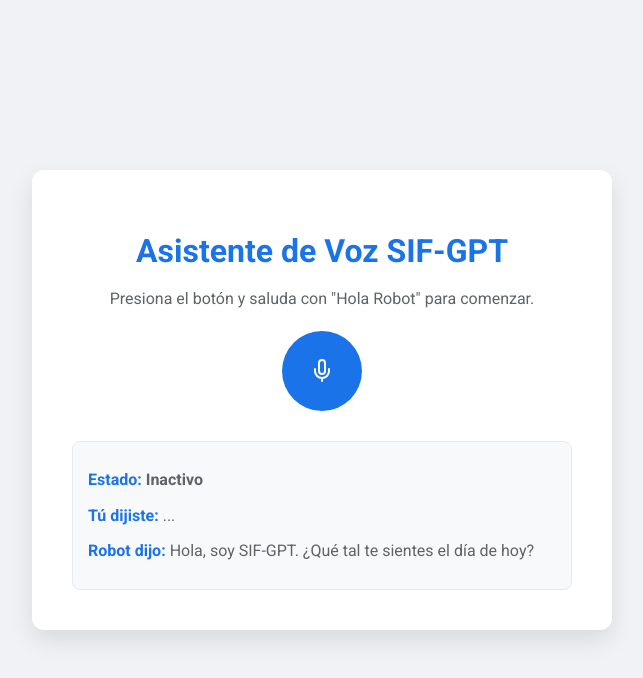
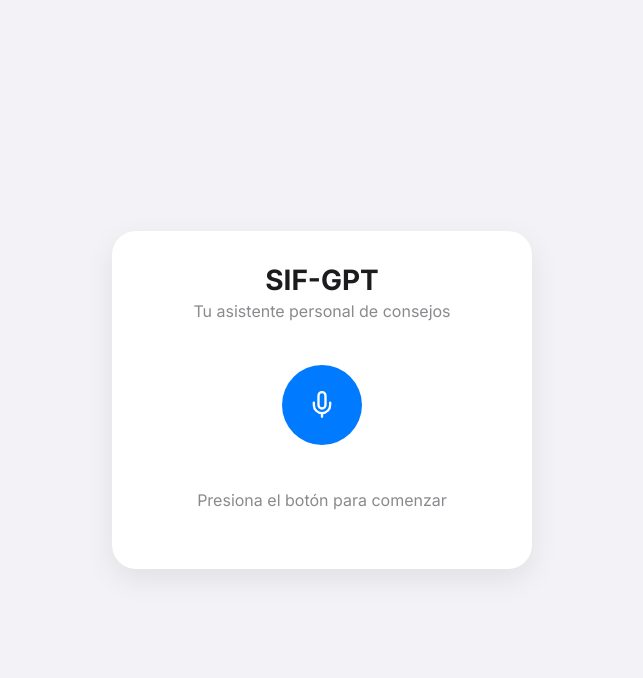
Before and after one commit to afelipfo/yyckyl, a plain HTML site: page index.html in a window 1280 px wide. Both pictures are taken after a click on the button "Activar micrófono". Shown: the whole page, without its empty margins (318-961 px from the left). Drawn offline with Linux system fonts and the light colour scheme.

Commit message:
actualizacion

```diff
--- a/index.html
+++ b/index.html
@@ -3,25 +3,31 @@
 <head>
     <meta charset="UTF-8">
     <meta name="viewport" content="width=device-width, initial-scale=1.0">
-    <title>Chat de Voz SIF-GPT</title>
+    <title>SIF-GPT | Asistente de Voz Profesional</title>
+    <link rel="stylesheet" href="https://fonts.googleapis.com/css2?family=Inter:wght@400;600;700&display=swap">
     <link rel="stylesheet" href="style.css">
-    <link rel="preconnect" href="https://fonts.googleapis.com">
-    <link rel="preconnect" href="https://fonts.gstatic.com" crossorigin>
-    <link href="https://fonts.googleapis.com/css2?family=Roboto:wght@400;700&display=swap" rel="stylesheet">
 </head>
 <body>
-    <div class="container">
-        <h1>Asistente de Voz SIF-GPT</h1>
-        <p>Presiona el botón y saluda con "Hola Robot" para comenzar.</p>
-        <button id="startButton">
-            <svg xmlns="http://www.w3.org/2000/svg" width="24" height="24" viewBox="0 0 24 24" fill="none" stroke="currentColor" stroke-width="2" stroke-linecap="round" stroke-linejoin="round"><path d="M12 1a3 3 0 0 0-3 3v8a3 3 0 0 0 6 0V4a3 3 0 0 0-3-3z"></path><path d="M19 10v2a7 7 0 0 1-14 0v-2"></path><line x1="12" y1="19" x2="12" y2="22"></line></svg>
-        </button>
-        <div class="status-container">
-            <p><strong>Estado:</strong> <span id="status">Inactivo</span></p>
-            <p><strong>Tú dijiste:</strong> <span id="userText">...</span></p>
-            <p><strong>Robot dijo:</strong> <span id="robotText">...</span></p>
+    <div class="assistant-container">
+        <div class="assistant-header">
+            <h1 class="assistant-title">SIF-GPT</h1>
+            <p class="assistant-subtitle">Tu asistente personal de consejos</p>
+        </div>
+
+        <div id="interaction-zone" class="interaction-zone">
+            <div id="button-container" class="button-container">
+                <button id="mic-button" class="mic-button" aria-label="Activar micrófono">
+                    <svg class="mic-icon" xmlns="http://www.w3.org/2000/svg" width="28" height="28" viewBox="0 0 24 24" fill="none" stroke="currentColor" stroke-width="2" stroke-linecap="round" stroke-linejoin="round"><path d="M12 1a3 3 0 0 0-3 3v8a3 3 0 0 0 6 0V4a3 3 0 0 0-3-3z"></path><path d="M19 10v2a7 7 0 0 1-14 0v-2"></path><line x1="12" y1="19" x2="12" y2="22"></line></svg>
+                </button>
+            </div>
+        </div>
+
+        <div class="transcript-container">
+            <p id="status-text" class="status-text">Presiona el botón para comenzar</p>
+            <p id="user-speech" class="user-speech"></p>
         </div>
     </div>
+
     <script src="script.js"></script>
 </body>
 </html>
--- a/script.js
+++ b/script.js
@@ -1,144 +1,217 @@
+'use strict';
+
 document.addEventListener('DOMContentLoaded', () => {
-    // Referencias a elementos del DOM
-    const startButton = document.getElementById('startButton');
-    const status = document.getElementById('status');
-    const userText = document.getElementById('userText');
-    const robotText = document.getElementById('robotText');
+    // --- 1. CONFIGURACIÓN Y ESTADO DE LA APLICACIÓN ---
 
-    // Comprobación de APIs del navegador
+    const AppState = {
+        IDLE: 'IDLE',
+        LISTENING: 'LISTENING',
+        PROCESSING: 'PROCESSING',
+        SPEAKING: 'SPEAKING',
+        ERROR: 'ERROR'
+    };
+
+    let currentState = AppState.IDLE;
+
+    const config = {
+        lang: 'es-CO', // Lenguaje para reconocimiento y síntesis
+        keywords: {
+            negativo: ["cansado", "agotado", "estresado", "triste", "preocupado", "mal", "terrible", "difícil", "regular"],
+            positivo: ["bien", "feliz", "genial", "increíble", "motivado", "contento", "emocionado", "excelente", "fantástico"]
+        },
+        responses: {
+            negativo: [
+                "Entiendo. Recuerda que está bien no estar bien. Tómate un respiro, lo mereces.",
+                "Lamento que te sientas así. A veces, una pequeña pausa puede cambiarlo todo. Respira.",
+                "Escucho lo que dices. Recuerda que eres más fuerte que tus días malos. Mañana será diferente."
+            ],
+            positivo: [
+                "¡Fantástico! Canaliza esa energía para hacer algo que amas y te impulse aún más.",
+                "Me alegra mucho escuchar eso. Aprovecha esta increíble sensación y compártela.",
+                "¡Excelente! Que esa motivación sea el combustible para alcanzar tus metas de hoy."
+            ],
+            neutral: [
+                "De acuerdo. Aquí tienes un pensamiento: la constancia es más poderosa que la intensidad.",
+                "Entendido. Te comparto una idea: el mejor momento para empezar algo fue ayer, el segundo mejor es ahora.",
+                "Recibido. Un pequeño consejo: enfócate en el progreso, no en la perfección."
+            ]
+        }
+    };
+
+    // --- 2. REFERENCIAS AL DOM ---
+
+    const ui = {
+        micButton: document.getElementById('mic-button'),
+        statusText: document.getElementById('status-text'),
+        userSpeech: document.getElementById('user-speech')
+    };
+
+    // --- 3. INICIALIZACIÓN DE APIS DE VOZ ---
+
     const SpeechRecognition = window.SpeechRecognition || window.webkitSpeechRecognition;
     const synthesis = window.speechSynthesis;
+
     if (!SpeechRecognition || !synthesis) {
-        status.textContent = 'Tu navegador no soporta las APIs de voz necesarias.';
-        startButton.disabled = true;
+        updateUiOnError("Tu navegador no es compatible con las tecnologías de voz. Prueba con Chrome o Edge.");
         return;
     }
+
     const recognition = new SpeechRecognition();
+    recognition.lang = config.lang;
+    recognition.continuous = false; // Queremos que pare después de una frase
+    recognition.interimResults = true; // Para feedback en tiempo real
 
-    // --- SECCIÓN DE INTELIGENCIA: PALABRAS CLAVE Y CONSEJOS TEMÁTICOS ---
-
-    // 1. Palabras clave para detectar el estado de ánimo
-    const keywords = {
-        negativo: ["cansado", "agotado", "estresado", "triste", "preocupado", "mal", "terrible", "difícil", "regular"],
-        positivo: ["bien", "feliz", "genial", "increíble", "motivado", "contento", "emocionado", "excelente", "fantástico"]
+    let spanishVoice;
+    synthesis.onvoiceschanged = () => {
+        const voices = synthesis.getVoices();
+        spanishVoice = voices.find(v => v.lang.startsWith('es-LA')) || voices.find(v => v.lang.startsWith('es-US')) || voices.find(v => v.lang.startsWith('es-MX')) || voices.find(v => v.lang.startsWith('es-ES'));
     };
 
-    // 2. Consejos organizados por estado de ánimo
-    const consejos = {
-        negativo: [ // Consejos para animar o calmar
-            "Respira profundo. A veces, una pausa es todo lo que necesitas.",
-            "Recuerda que todos los días malos terminan. Mañana será una nueva oportunidad.",
-            "Sé amable contigo mismo. Mereces el mismo cuidado que le darías a un amigo.",
-            "Permítete descansar. No tienes que ser productivo todo el tiempo.",
-            "El sol siempre vuelve a salir, incluso después de la tormenta más fuerte.",
-            "Escucha una canción que te guste, la música tiene el poder de sanar."
-        ],
-        positivo: [ // Consejos para mantener o potenciar la energía
-            "¡Excelente! Usa esa energía para dar el primer paso hacia una meta que tengas.",
-            "Aprovecha este momento para agradecer por tres cosas que te hacen sentir así.",
-            "Tu buena actitud es contagiosa. Compártela con alguien hoy.",
-            "Canaliza esa motivación para organizar tu semana y planificar algo emocionante.",
-            "Celebra esta sensación. Reconoce tu propia capacidad para crear días buenos."
-        ],
-        neutral: [ // Consejos generales si no se detecta un ánimo específico
-            "Un pequeño paso hoy es un gran salto para tu mañana.",
-            "Dedica 15 minutos a aprender algo nuevo.",
-            "La disciplina es el puente entre tus metas y tus logros.",
-            "Haz algo hoy que tu 'yo' del futuro agradezca.",
-            "No te compares con los demás; tu camino es único.",
-            "La gratitud transforma lo que tenemos en suficiente."
-        ]
-    };
+    // --- 4. MANEJO DE ESTADO Y UI ---
 
-    let interactionStarted = false;
-    let spanishVoice;
+    function setState(newState) {
+        currentState = newState;
+        document.body.className = `state-${newState.toLowerCase()}`;
+        ui.micButton.className = `mic-button ${newState.toLowerCase()}`;
 
-    synthesis.onvoiceschanged = () => {
-        const voices = synthesis.getVoices();
-        spanishVoice = voices.find(v => v.lang.startsWith('es-LA')) || voices.find(v => v.lang.startsWith('es-US')) || voices.find(v => v.lang.startsWith('es-MX')) || voices.find(v => v.lang.startsWith('es-'));
-    };
+        switch (newState) {
+            case AppState.IDLE:
+                updateStatus("Presiona el botón para comenzar");
+                ui.micButton.disabled = false;
+                break;
+            case AppState.LISTENING:
+                updateStatus("Escuchando...", "info");
+                ui.micButton.disabled = false; // Permitir que el usuario detenga
+                break;
+            case AppState.PROCESSING:
+                updateStatus("Analizando...", "info");
+                ui.micButton.disabled = true;
+                break;
+            case AppState.SPEAKING:
+                updateStatus("Respondiendo...", "info");
+                ui.micButton.disabled = true;
+                break;
+            case AppState.ERROR:
+                ui.micButton.disabled = false;
+                break;
+        }
+    }
 
-    // --- Configuración del Reconocimiento de Voz ---
-    recognition.lang = 'es-CO';
-    recognition.continuous = false;
-    recognition.interimResults = false;
+    function updateStatus(text, type = '') {
+        ui.statusText.textContent = text;
+        ui.statusText.className = `status-text ${type}`;
+    }
 
-    // --- Función para que el Robot Hable ---
-    function speak(text, onEndCallback) {
-        synthesis.cancel();
+    function updateUiOnError(errorMessage) {
+        setState(AppState.ERROR);
+        updateStatus(errorMessage, 'error');
+    }
+
+    // --- 5. LÓGICA DE CONVERSACIÓN (IA) ---
+
+    function processVoiceInput(transcript) {
+        setState(AppState.PROCESSING);
+        const lowerCaseTranscript = transcript.toLowerCase();
+        let mood = 'neutral';
+
+        if (config.keywords.negativo.some(word => lowerCaseTranscript.includes(word))) {
+            mood = 'negativo';
+        } else if (config.keywords.positivo.some(word => lowerCaseTranscript.includes(word))) {
+            mood = 'positivo';
+        }
+
+        const responses = config.responses[mood];
+        const response = responses[Math.floor(Math.random() * responses.length)];
+
+        speak(response);
+    }
+
+    function speak(text) {
+        setState(AppState.SPEAKING);
         const utterance = new SpeechSynthesisUtterance(text);
         if (spanishVoice) {
             utterance.voice = spanishVoice;
         }
-        robotText.textContent = text;
         utterance.onend = () => {
-            if (onEndCallback) onEndCallback();
+            setState(AppState.IDLE);
+        };
+        utterance.onerror = () => {
+            updateUiOnError("Ocurrió un error al generar la respuesta de voz.");
+            setState(AppState.IDLE);
         };
         synthesis.speak(utterance);
     }
 
-    // --- Lógica Principal de la Conversación ---
-    function handleVoice(transcript) {
-        userText.textContent = transcript;
-        const lowerCaseTranscript = transcript.toLowerCase();
-        let mood = 'neutral'; // Por defecto, el ánimo es neutral
+    // --- 6. EVENTOS Y CONTROLADORES ---
 
-        // Detectar estado de ánimo
-        if (keywords.negativo.some(word => lowerCaseTranscript.includes(word))) {
-            mood = 'negativo';
-        } else if (keywords.positivo.some(word => lowerCaseTranscript.includes(word))) {
-            mood = 'positivo';
+    function handleMicClick() {
+        if (currentState === AppState.LISTENING) {
+            recognition.stop();
+            return;
+        }
+        try {
+            recognition.start();
+        } catch (error) {
+            updateUiOnError("El reconocimiento de voz ya está activo.");
+        }
+    }
+
+    recognition.onstart = () => {
+        setState(AppState.LISTENING);
+        ui.userSpeech.textContent = ''; // Limpiar transcripción anterior
+    };
+
+    recognition.onresult = (event) => {
+        let interimTranscript = '';
+        let finalTranscript = '';
+
+        for (let i = 0; i < event.results.length; i++) {
+            const transcriptPart = event.results[i][0].transcript;
+            if (event.results[i].isFinal) {
+                finalTranscript += transcriptPart;
+            } else {
+                interimTranscript += transcriptPart;
+            }
         }
 
-        // Seleccionar un consejo basado en el ánimo detectado
-        const relevantAdviceList = consejos[mood];
-        const consejoAleatorio = relevantAdviceList[Math.floor(Math.random() * relevantAdviceList.length)];
+        ui.userSpeech.textContent = interimTranscript || finalTranscript; // Muestra transcripción en tiempo real
 
-        let responseIntro = "Entiendo. Aquí tienes un pensamiento para hoy: ";
-        if (mood === 'positivo') {
-            responseIntro = "¡Me alegra escuchar eso! Para mantener esa energía: ";
-        } else if (mood === 'negativo') {
-            responseIntro = "Lamento que te sientas así. Quizás esto te ayude: ";
+        if (finalTranscript) {
+            processVoiceInput(finalTranscript);
         }
-
-        speak(responseIntro + consejoAleatorio);
-    }
-
-    // --- Iniciar la Interacción con el Botón ---
-    startButton.addEventListener('click', () => {
-        const startRecognition = () => {
-            status.textContent = 'Escuchando...';
-            startButton.classList.add('listening');
-            try {
-                recognition.start();
-            } catch (e) {
-                console.error("Error al iniciar el reconocimiento:", e);
-                status.textContent = 'Error al iniciar';
-            }
-        };
-
-        if (!interactionStarted) {
-            const initialGreeting = "Hola, soy SIF-GPT. ¿Qué tal te sientes el día de hoy?";
-            speak(initialGreeting, startRecognition); // Saluda y luego escucha
-            interactionStarted = true;
-        } else {
-            speak("Claro, dime cómo estás.", startRecognition); // En interacciones posteriores
-        }
-    });
-
-    // --- Eventos del Reconocimiento ---
-    recognition.onresult = (event) => {
-        const transcript = event.results[0][0].transcript;
-        handleVoice(transcript);
     };
 
     recognition.onerror = (event) => {
-        status.textContent = `Error: ${event.error}`;
-        startButton.classList.remove('listening');
+        let errorMessage;
+        switch (event.error) {
+            case 'no-speech':
+                errorMessage = "No se detectó voz. Intenta de nuevo.";
+                break;
+            case 'not-allowed':
+                errorMessage = "Permiso de micrófono denegado.";
+                break;
+            case 'service-not-allowed':
+                errorMessage = "El navegador bloqueó el servicio de voz.";
+                break;
+            default:
+                errorMessage = `Error de reconocimiento: ${event.error}`;
+        }
+        updateUiOnError(errorMessage);
+        setState(AppState.IDLE);
     };
 
     recognition.onend = () => {
-        status.textContent = 'Inactivo';
-        startButton.classList.remove('listening');
+        if (currentState === AppState.LISTENING) { // Si termina sin un resultado final
+            setState(AppState.IDLE);
+        }
     };
+
+    // --- 7. INICIALIZACIÓN ---
+
+    function init() {
+        ui.micButton.addEventListener('click', handleMicClick);
+        setState(AppState.IDLE);
+    }
+
+    init();
 });
--- a/style.css
+++ b/style.css
@@ -1,78 +1,162 @@
+/* --- Variables Globales y Reseteo --- */
+:root {
+    --primary-color: #007aff;
+    --primary-light: #e6f2ff;
+    --speaking-color: #34c759;
+    --listening-color: #ff3b30;
+    --background-color: #f2f2f7;
+    --card-background: #ffffff;
+    --text-primary: #1c1c1e;
+    --text-secondary: #8a8a8e;
+    --shadow-color: rgba(0, 0, 0, 0.08);
+}
+
+* {
+    margin: 0;
+    padding: 0;
+    box-sizing: border-box;
+}
+
 body {
-    font-family: 'Roboto', sans-serif;
-    background-color: #f0f2f5;
-    color: #333;
+    font-family: 'Inter', sans-serif;
+    background-color: var(--background-color);
+    color: var(--text-primary);
     display: flex;
     justify-content: center;
     align-items: center;
-    height: 100vh;
-    margin: 0;
-    text-align: center;
+    min-height: 100vh;
+    -webkit-font-smoothing: antialiased;
 }
 
-.container {
-    background-color: #ffffff;
-    padding: 40px;
-    border-radius: 12px;
-    box-shadow: 0 10px 25px rgba(0, 0, 0, 0.1);
-    max-width: 500px;
+/* --- Contenedor Principal --- */
+.assistant-container {
+    background-color: var(--card-background);
     width: 90%;
+    max-width: 420px;
+    padding: 32px;
+    border-radius: 24px;
+    box-shadow: 0 10px 30px var(--shadow-color);
+    text-align: center;
+    transition: all 0.3s ease;
 }
 
-h1 {
-    color: #1a73e8;
-    margin-bottom: 10px;
+.assistant-header {
+    margin-bottom: 24px;
 }
 
-p {
-    color: #5f6368;
-    line-height: 1.6;
+.assistant-title {
+    font-size: 28px;
+    font-weight: 700;
+    color: var(--text-primary);
 }
 
-#startButton {
-    background-color: #1a73e8;
-    color: white;
-    border: none;
-    border-radius: 50%;
-    width: 80px;
-    height: 80px;
-    cursor: pointer;
+.assistant-subtitle {
+    font-size: 16px;
+    color: var(--text-secondary);
+    margin-top: 4px;
+}
+
+/* --- Zona de Interacción y Botón --- */
+.interaction-zone {
+    height: 120px;
     display: flex;
     justify-content: center;
     align-items: center;
-    margin: 20px auto;
-    transition: background-color 0.3s, transform 0.2s;
 }
 
-#startButton:hover {
-    background-color: #185abc;
+.button-container {
+    position: relative;
 }
 
-#startButton:active {
-    transform: scale(0.95);
+.mic-button {
+    width: 80px;
+    height: 80px;
+    border-radius: 50%;
+    border: none;
+    cursor: pointer;
+    background-color: var(--primary-color);
+    color: white;
+    display: flex;
+    justify-content: center;
+    align-items: center;
+    transition: all 0.3s ease;
+    z-index: 2;
+    position: relative;
 }
 
-#startButton.listening {
-    background-color: #d93025; /* Rojo cuando está escuchando */
+.mic-button:hover:not(:disabled) {
+    transform: scale(1.1);
 }
 
-.status-container {
-    margin-top: 30px;
-    text-align: left;
-    background-color: #f8f9fa;
-    padding: 15px;
-    border-radius: 8px;
-    border: 1px solid #e8eaed;
+.mic-button:disabled {
+    background-color: #d1d1d6;
+    cursor: not-allowed;
 }
 
-.status-container p {
-    margin: 10px 0;
+/* --- Animaciones de Estado --- */
+.mic-button::before {
+    content: '';
+    position: absolute;
+    top: 0;
+    left: 0;
+    width: 100%;
+    height: 100%;
+    border-radius: 50%;
+    background-color: var(--primary-color);
+    opacity: 0;
+    transform: scale(1);
+    z-index: -1;
+    animation: none;
 }
 
-.status-container strong {
-    color: #1a73e8;
+@keyframes pulse {
+    0% {
+        transform: scale(1);
+        opacity: 0.6;
+    }
+    100% {
+        transform: scale(1.6);
+        opacity: 0;
+    }
 }
 
-#status {
-    font-weight: bold;
+.mic-button.listening {
+    background-color: var(--listening-color);
 }
+.mic-button.listening::before {
+    background-color: var(--listening-color);
+    animation: pulse 1.5s infinite ease-out;
+}
+
+.mic-button.speaking {
+    background-color: var(--speaking-color);
+}
+.mic-button.speaking::before {
+    background-color: var(--speaking-color);
+    animation: pulse 2s infinite ease-out;
+}
+
+/* --- Zona de Transcripción y Estado --- */
+.transcript-container {
+    margin-top: 24px;
+    height: 48px; /* Altura fija para evitar saltos de layout */
+    display: flex;
+    flex-direction: column;
+    justify-content: center;
+}
+
+.status-text {
+    font-size: 16px;
+    color: var(--text-secondary);
+    transition: color 0.3s ease;
+}
+
+.status-text.info { color: var(--primary-color); font-weight: 600; }
+.status-text.error { color: var(--listening-color); font-weight: 600; }
+
+.user-speech {
+    font-size: 18px;
+    font-weight: 600;
+    color: var(--text-primary);
+    min-height: 27px; /* Evita que el layout salte */
+}
```
